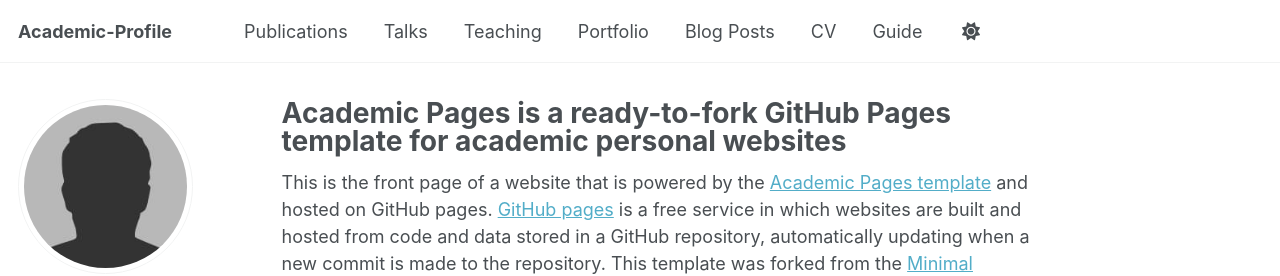
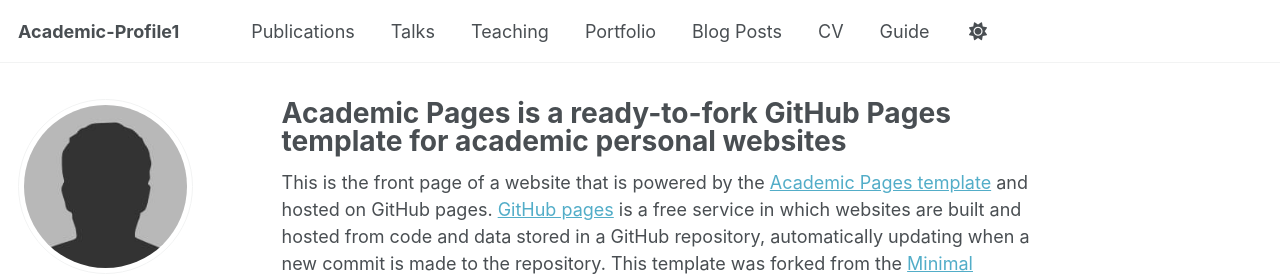
Before and after one commit to sandeepkajal633/sandeepkajal633-1, a Jekyll site: the page built from _pages/about.md, in a window 1280 px wide. Shown: the top 276 px of the page. Built offline with Jekyll 4.4.1, drawn with Linux system fonts in a browser that asks for light colours; some web fonts are replaced.

Commit message:
Update _config.yml

```diff
--- a/_config.yml
+++ b/_config.yml
@@ -9,7 +9,7 @@
 # Basic Site Settings
 locale                   : "en-US"
 site_theme               : "default"
-title                    : "Academic-Profile"
+title                    : "Academic-Profile1"
 title_separator          : "-"
 name                     : &name "Sandeep"
 description              : &Senior Research Fellow"
```
